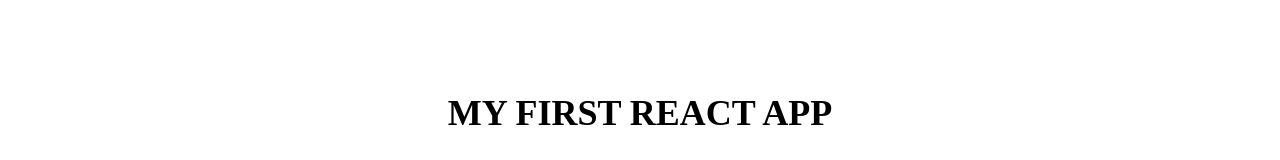
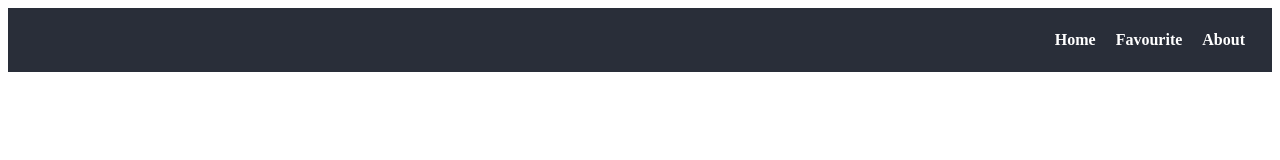
Before and after one commit to PaulinaP20/first-react-app, a React (Create React App) app: page /list/1 in a window 1280 px wide. Shown: the top 160 px of the page. Built offline with nearby package versions, Linux system fonts and the light colour scheme; the HTML template or start-up script is replaced by a standard one.

Commit message:
add navbar

```diff
--- a/package.json
+++ b/package.json
@@ -8,6 +8,7 @@
     "react": "^19.0.0",
     "react-dom": "^19.0.0",
     "react-redux": "8.1.2",
+    "react-router-dom": "6.15.0",
     "react-scripts": "5.0.1",
     "redux": "4.2.1",
     "redux-devtools-extension": "2.13.9",
--- a/src/App.js
+++ b/src/App.js
@@ -2,15 +2,19 @@ import Hero from './components/Hero/Hero'
 import SearchForm from './components/SearchForm/SearchForm'
 import List from './components/List/List'
 import Container from './components/Container/Container'
+import NavBar from './components/NavBar/NavBar'
 
 
 const App = () => {
   return (
+  <main>
+    <NavBar/>
     <Container>
       <Hero />
       <SearchForm />
       <List />
     </Container>
+    </main>
   );
 };
 
--- /dev/null
+++ b/src/components/NavBar/NavBar.js
@@ -0,0 +1,21 @@
+import styles from './NavBar.module.scss'
+
+
+const NavBar =() => {
+    return (
+        <nav className={styles.navbar}>
+            <div className={styles.container}>
+                <a href="/" className={styles.logo}>
+                    <span className="fa fa-tasks"></span>
+                </a>
+                <ul className={styles.menu}>
+                    <li><a href="/">Home</a></li>
+                    <li><a href="/favourite">Favourite</a></li>
+                    <li><a href="/about">About</a></li>
+                </ul>
+            </div>
+        </nav>
+    )
+}
+
+export default NavBar;
--- /dev/null
+++ b/src/components/NavBar/NavBar.module.scss
@@ -0,0 +1,34 @@
+@import '../../styles/settings.scss';
+
+.navbar {
+    background:darken($color-dark, 3%);
+}
+
+.container {
+    display:flex;
+    justify-content: space-between;
+}
+
+.logo {
+    font-size:24px;
+    color:white;
+    margin-top:5px;
+    margin-left:20px;
+    padding:7px;
+}
+
+.menu {
+    list-style: none;
+    display:flex;
+    gap:20px;
+    margin-right:20px;
+    padding:7px;
+
+    li a {
+        text-decoration: none;
+        color:white;
+        font-weight: bold;
+
+
+    }
+}
```
Also changed, not shown: src/components/About/About.js (added), src/components/About/About.module.scss (added), src/components/Favorite/Favorite.js (added), src/components/Favorite/Favorite.module.scss (added), 1 other file (tests, documents, lock files or other folders).
